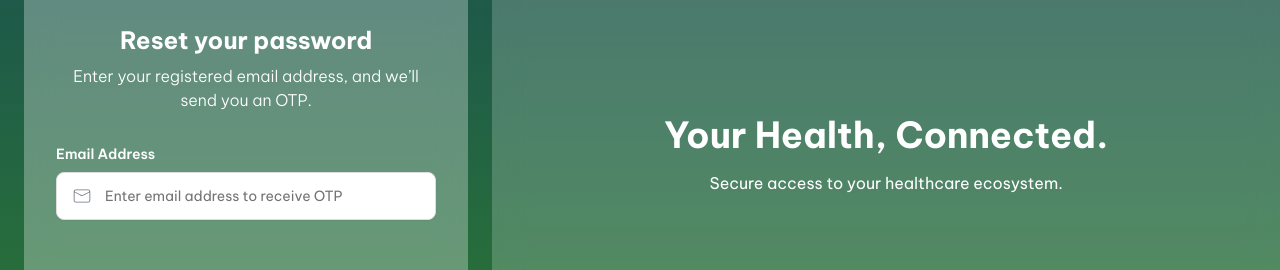
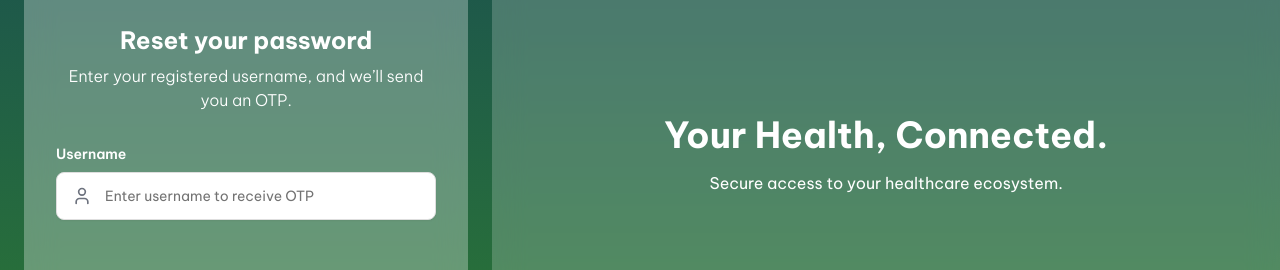
Before and after one commit to kamranshah0/aliveandwell-logs, a React (Vite) app: page /forgot-password in a window 1280 px wide. Shown: the part 245-515 px from the top of the page. Built offline with nearby package versions, Linux system fonts and the light colour scheme; no server answers.

Commit message:
feat(logs): migrate logs portal to username-based authentication

```diff
--- a/src/api/admin.api.ts
+++ b/src/api/admin.api.ts
@@ -5,7 +5,7 @@ export const getAllAdmins = () => {
 };
 
 export const createAdminUser = (payload: {
-  email: string;
+  username: string;
   password: string;
   name: string;
   roleId: string;
@@ -14,9 +14,9 @@ export const createAdminUser = (payload: {
   return api.post("/auth/admin/create-admin", payload);
 };
 
-export const deleteAdmin = (email: string) => {
+export const deleteAdmin = (username: string) => {
   return api.delete("/auth/admin/delete-admin", {
-    data: { email },
+    data: { username },
   });
 };
 
--- a/src/pages/admin/team-users/create-user/CreateUser.tsx
+++ b/src/pages/admin/team-users/create-user/CreateUser.tsx
@@ -32,7 +32,7 @@ const CreateUser = () => {
     mode: "onTouched",
     defaultValues: {
       name: "",
-      email: "",
+      username: "",
       password: "",
       roleId: "",
       designation: "",
@@ -68,9 +68,9 @@ const CreateUser = () => {
           </div>
 
           <div className="col-span-6">
-            <FormLabel>Email</FormLabel>
-            <FormInput type="email" {...register("email")} />
-            <FieldError error={errors.email?.message} />
+            <FormLabel>Username</FormLabel>
+            <FormInput {...register("username")} placeholder="Enter username" />
+            <FieldError error={errors.username?.message} />
           </div>
 
           <div className="col-span-6">
--- a/src/pages/admin/team-users/view-user/ViewUser.tsx
+++ b/src/pages/admin/team-users/view-user/ViewUser.tsx
@@ -111,9 +111,9 @@ const ViewUser = () => {
                     <UsersRound className="size-6 text-primary" />
                   </div>
                   <div>
-                    <h4 className="text-sm text-text-low-em ">Email</h4>
+                    <h4 className="text-sm text-text-low-em ">Username</h4>
                     <span className="text-base text-text-high-em font-medium">
-                      {adminRes?.email}
+                      {adminRes?.username || adminRes?.cognitoUsername}
                     </span>
                   </div>
                 </div>
--- a/src/pages/auth/ForgotPassword.tsx
+++ b/src/pages/auth/ForgotPassword.tsx
@@ -1,7 +1,7 @@
 "use client";
 
 import { useState } from "react";
-import { CiMail } from "react-icons/ci";
+import { LuUser } from "react-icons/lu";
 import { Link, useNavigate } from "react-router-dom";
 import { useMutation } from "@tanstack/react-query";
 
@@ -14,13 +14,13 @@ import { CircleCheck, MessageSquareText, UsersRound } from "lucide-react";
 
 const ForgotPassword = () => {
   const navigate = useNavigate();
-  const [email, setEmail] = useState("");
+  const [username, setUsername] = useState("");
 
   const mutation = useMutation({
     mutationFn: forgotPassword,
     onSuccess: () => {
-      notify.success("OTP sent to your email");
-      navigate("/forgot-verify-otp", { state: { email } });
+      notify.success("OTP sent to your registered account");
+      navigate("/forgot-verify-otp", { state: { username } });
     },
     onError: (err: any) => {
       notify.error(
@@ -32,12 +32,12 @@ const ForgotPassword = () => {
   const handleClick = (e: any) => {
     e.preventDefault();
 
-    if (!email) {
-      notify.error("Please enter your email");
+    if (!username) {
+      notify.error("Please enter your username");
       return;
     }
 
-    mutation.mutate(email);
+    mutation.mutate(username);
   };
 
   return (
@@ -50,19 +50,19 @@ const ForgotPassword = () => {
               Reset your password
             </h1>
             <p className="text-base leading-6 text-white font-light">
-              Enter your registered email address, and we’ll send you an OTP.
+              Enter your registered username, and we’ll send you an OTP.
             </p>
           </div>
 
           <form className="mt-8 flex flex-col gap-3">
             <AuthInput
-              id="email"
-              label="Email Address"
-              type="email"
-              placeholder="Enter email address to receive OTP"
-              value={email}
-              onChange={(e) => setEmail(e.target.value)}
-              Icon={CiMail}
+              id="username"
+              label="Username"
+              type="text"
+              placeholder="Enter username to receive OTP"
+              value={username}
+              onChange={(e) => setUsername(e.target.value)}
+              Icon={LuUser}
             />
 
             <AuthButton
--- a/src/pages/auth/ForgotVerifyOtp.tsx
+++ b/src/pages/auth/ForgotVerifyOtp.tsx
@@ -13,16 +13,16 @@ const ForgotVerifyOtp = () => {
   const location = useLocation();
   const { setAuth } = useContext(AuthContext)!;
 
-  const { email, session } = location.state || {};
+  const { username, session } = location.state || {};
 
   const [otp, setOtp] = useState("");
   const [error, setError] = useState<string | null>(null);
 
   useEffect(() => {
-    if (!email || !session) {
+    if (!username || !session) {
       navigate("/login", { replace: true });
     }
-  }, [email, session, navigate]);
+  }, [username, session, navigate]);
 
   const { mutate: verifyOtp, isPending } = useMutation({
     mutationFn: verifyMfa,
@@ -31,11 +31,11 @@ const ForgotVerifyOtp = () => {
 
       setAuth({
         user: {
-          email: data.email,
+          username: data.username,
           name: data.name,
         },
         accessToken: data.accessToken,
-        roleId: data.roleId,
+        permissions: data.permissions || [],
       });
       // console.log(data.accessToken);
 
@@ -60,7 +60,7 @@ const ForgotVerifyOtp = () => {
     }
 
     verifyOtp({
-      email,
+      username,
       mfaCode: code,
       session,
       challengeName: "EMAIL_OTP",
@@ -77,7 +77,7 @@ const ForgotVerifyOtp = () => {
               Verify your Identity
             </h1>
             <p className="text-white text-sm">
-              Enter the 6-digit code sent to your email
+              Enter the 6-digit code sent to your registered device/email
             </p>
           </div>
 
@@ -110,7 +110,7 @@ const ForgotVerifyOtp = () => {
             </AuthButton>
 
             <p className="text-center text-white text-sm mt-4">
-              Change email?
+              Change account?
               <Link to="/login" className="text-primary ps-1 font-semibold">
                 Back to Login
               </Link>
--- a/src/pages/auth/Login.tsx
+++ b/src/pages/auth/Login.tsx
@@ -1,5 +1,5 @@
 import { useState, useContext } from "react";
-import { CiMail } from "react-icons/ci";
+import { LuUser } from "react-icons/lu";
 import { IoKeyOutline } from "react-icons/io5";
 import { Link, useNavigate } from "react-router-dom";
 import AuthInput from "@/components/shared/auth/AuthInput";
@@ -15,7 +15,7 @@ const Login = () => {
   const navigate = useNavigate();
   const { setAuth } = useContext(AuthContext)!;
 
-  const [email, setEmail] = useState("");
+  const [username, setUsername] = useState("");
   const [password, setPassword] = useState("");
   const [error, setError] = useState<string | null>(null);
 
@@ -28,7 +28,7 @@ const Login = () => {
         // ✅ MFA flow — role check will happen in VerifyOtp
         navigate("/verify-otp", {
           state: {
-            email: data.email,
+            username: data.username,
             session: data.session,
           },
         });
@@ -45,8 +45,8 @@ const Login = () => {
 
         setAuth({
           user: {
-            email: data.email,
-            name: data.email.split("@")[0],
+            username: data.username,
+            name: data.username,
           },
           accessToken: data.accessToken,
           permissions: data.permissions || [],
@@ -58,21 +58,15 @@ const Login = () => {
     onError: (err: any) => {
       setError(
         err?.response?.data?.message ||
-          "Invalid email or password. Please try again."
+          "Invalid username or password. Please try again."
       );
     },
   });
 
   // ✅ VALIDATION
   const validate = () => {
-    if (!email || !password) {
-      setError("Email and password are required");
-      return false;
-    }
-
-    const emailRegex = /^[^\s@]+@[^\s@]+\.[^\s@]+$/;
-    if (!emailRegex.test(email)) {
-      setError("Please enter a valid email address");
+    if (!username || !password) {
+      setError("Username and password are required");
       return false;
     }
 
@@ -90,7 +84,7 @@ const Login = () => {
 
     if (!validate()) return;
 
-    loginUser({ email, password });
+    loginUser({ username, password });
   };
 
   return (
@@ -111,13 +105,13 @@ const Login = () => {
             onSubmit={handleLogin} // ENTER KEY WORKS
           >
             <AuthInput
-              id="email"
-              label="Email Address"
-              type="email"
-              placeholder="Enter your email"
-              value={email}
-              onChange={(e) => setEmail(e.target.value)}
-              Icon={CiMail}
+              id="username"
+              label="Username"
+              type="text"
+              placeholder="Enter your username"
+              value={username}
+              onChange={(e) => setUsername(e.target.value)}
+              Icon={LuUser}
             />
 
             <AuthInput
--- a/src/pages/auth/Resetpassword.tsx
+++ b/src/pages/auth/Resetpassword.tsx
@@ -16,7 +16,7 @@ const ResetPassword = () => {
   const navigate = useNavigate();
   const location = useLocation();
 
-  const email = location.state?.email;
+  const username = location.state?.username;
 
   const [otp, setOtp] = useState("");
   const [newPassword, setNewPassword] = useState("");
@@ -49,14 +49,14 @@ const ResetPassword = () => {
       return;
     }
 
-    if (!email) {
+    if (!username) {
       notify.error("Session expired. Please restart forgot password flow.");
       navigate("/forgot-password");
       return;
     }
 
     mutation.mutate({
-      email,
+      username,
       confirmationCode: otp,
       newPassword,
     });
@@ -80,7 +80,7 @@ const ResetPassword = () => {
             <AuthInput
               id="otp"
               label="OTP Code"
-              placeholder="Enter OTP from email"
+              placeholder="Enter OTP from device/email"
               value={otp}
               onChange={(e) => setOtp(e.target.value)}
               Icon={RotateCcwKey}
--- a/src/pages/auth/VerifyOtp.tsx
+++ b/src/pages/auth/VerifyOtp.tsx
@@ -13,16 +13,16 @@ const VerifyOtp = () => {
   const location = useLocation();
   const { setAuth } = useContext(AuthContext)!;
 
-  const { email, session } = location.state || {};
+  const { username, session } = location.state || {};
 
   const [otp, setOtp] = useState("");
   const [error, setError] = useState<string | null>(null);
 
   useEffect(() => {
-    if (!email || !session) {
+    if (!username || !session) {
       navigate("/login", { replace: true });
     }
-  }, [email, session, navigate]);
+  }, [username, session, navigate]);
 
   const { mutate: verifyOtp, isPending } = useMutation({
     mutationFn: verifyMfa,
@@ -41,7 +41,7 @@ const VerifyOtp = () => {
       setAuth({
         user: {
           user: {
-            email: data.email,
+            username: data.username,
             name: data.name,
           },
           role: {
@@ -75,7 +75,7 @@ const VerifyOtp = () => {
     }
 
     verifyOtp({
-      email,
+      username,
       mfaCode: code,
       session,
       challengeName: "EMAIL_OTP",
@@ -92,7 +92,7 @@ const VerifyOtp = () => {
               Verify your Identity
             </h1>
             <p className="text-white text-sm">
-              Enter the 6-digit code sent to your email
+              Enter the 6-digit code sent to your registered device/email
             </p>
           </div>
 
@@ -125,7 +125,7 @@ const VerifyOtp = () => {
             </AuthButton>
 
             <p className="text-center text-white text-sm mt-4">
-              Change email?
+              Change account?
               <Link to="/login" className="text-primary ps-1 font-semibold">
                 Back to Login
               </Link>
--- a/src/schema/createUserSchema.ts
+++ b/src/schema/createUserSchema.ts
@@ -2,7 +2,7 @@ import { z } from "zod";
 
 export const createUserSchema = z.object({
   name: z.string().min(2, "Name is required"),
-  email: z.string().email("Invalid email address"),
+  username: z.string().min(3, "Username must be at least 3 characters"),
   password: z
     .string()
     .min(8, "Password must be at least 8 characters"),
--- a/src/types/admin.types.ts
+++ b/src/types/admin.types.ts
@@ -15,6 +15,7 @@ assignedPatients?: number;
 export type AdminUserCard = {
   id: string;
   name: string;
+  username: string;
   email: string;
   role: string;
   status: "active" | "revoked";
@@ -24,6 +25,7 @@ export type AdminUserCard = {
 
 export type AdminDetails = {
   cognitoUsername: string;
+  username: string;
   email: string;
   enabled: boolean;
   userStatus: string;
```
Also changed, not shown: src/api/auth.api.ts (+5 -5 lines), src/pages/admin/team-users/TeamUsers.tsx (+5 -5 lines).
